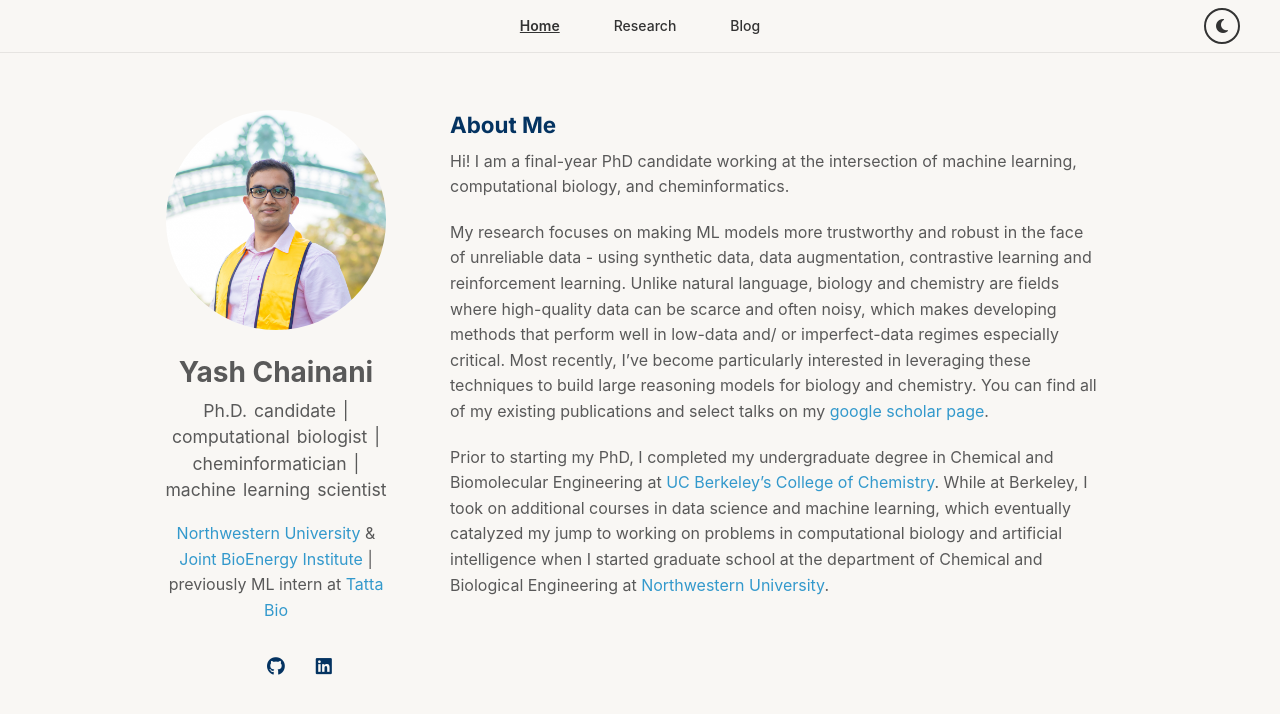
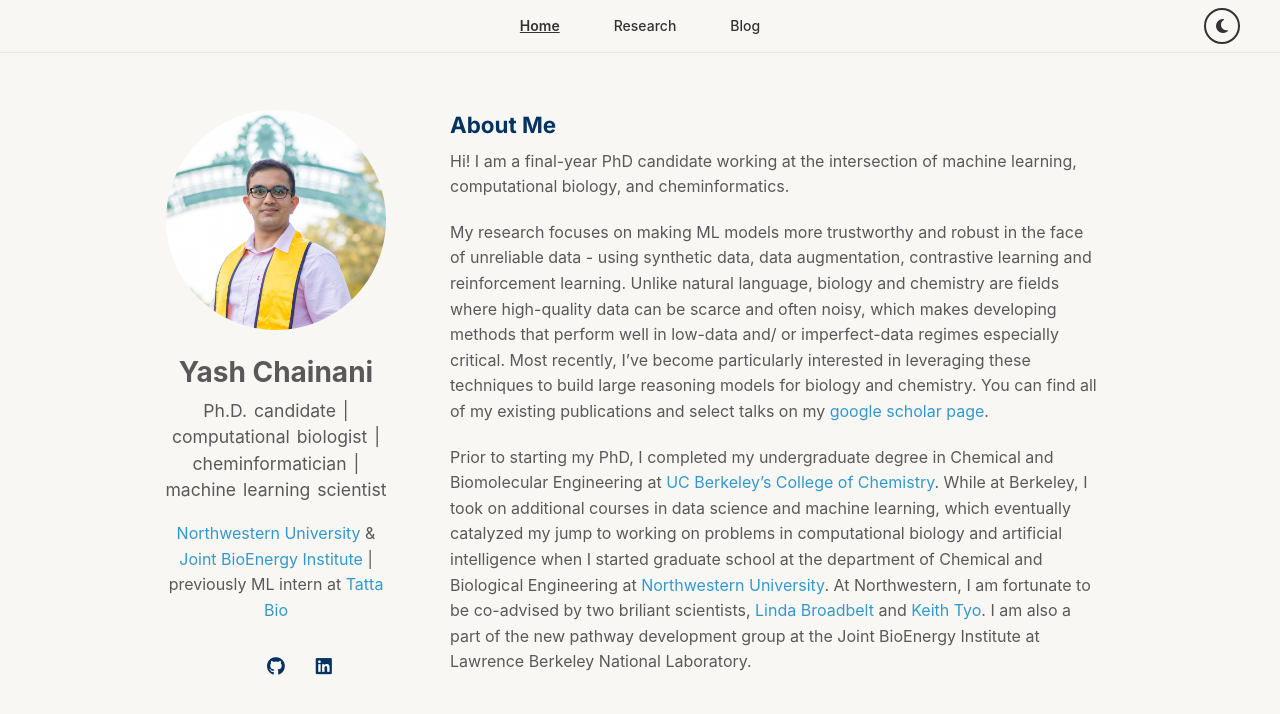
Before and after one commit to yashchainani21/yashchainani21.github.io, a Jekyll site: the page built from index.md, in a window 1280 px wide. Shown: the top 714 px of the page. Built offline with Jekyll 4.4.1, drawn with Linux system fonts in a browser that asks for light colours; a style sheet for code colours, icons or effects is not loaded; our own code applies the rules of GitHub Pages for plain Markdown files.

Commit message:
expanded links and description

```diff
--- a/index.md
+++ b/index.md
@@ -8,4 +8,4 @@ Hi! I am a final-year PhD candidate working at the intersection of machine learn
 
 My research focuses on making ML models more trustworthy and robust in the face of unreliable data - using synthetic data, data augmentation, contrastive learning and reinforcement learning. Unlike natural language, biology and chemistry are fields where high-quality data can be scarce and often noisy, which makes developing methods that perform well in low-data and/ or imperfect-data regimes especially critical. Most recently, I’ve become particularly interested in leveraging these techniques to build large reasoning models for biology and chemistry. You can find all of my existing publications and select talks on my [google scholar page](https://scholar.google.com/citations?user=dyNc88kAAAAJ&hl=en&oi=ao).
 
-Prior to starting my PhD, I completed my undergraduate degree in Chemical and Biomolecular Engineering at [UC Berkeley's College of Chemistry](https://chemistry.berkeley.edu). While at Berkeley, I took on additional courses in data science and machine learning, which eventually catalyzed my jump to working on problems in computational biology and artificial intelligence when I started graduate school at the department of Chemical and Biological Engineering at [Northwestern University](https://www.mccormick.northwestern.edu/chemical-biological/).
+Prior to starting my PhD, I completed my undergraduate degree in Chemical and Biomolecular Engineering at [UC Berkeley's College of Chemistry](https://chemistry.berkeley.edu). While at Berkeley, I took on additional courses in data science and machine learning, which eventually catalyzed my jump to working on problems in computational biology and artificial intelligence when I started graduate school at the department of Chemical and Biological Engineering at [Northwestern University](https://www.mccormick.northwestern.edu/chemical-biological/). At Northwestern, I am fortunate to be co-advised by two briliant scientists, [Linda Broadbelt](https://www.mccormick.northwestern.edu/research-faculty/directory/profiles/broadbelt-linda.html) and [Keith Tyo](https://www.mccormick.northwestern.edu/research-faculty/directory/profiles/tyo-keith.html). I am also a part of the new pathway development group at the Joint BioEnergy Institute at Lawrence Berkeley National Laboratory.
```
